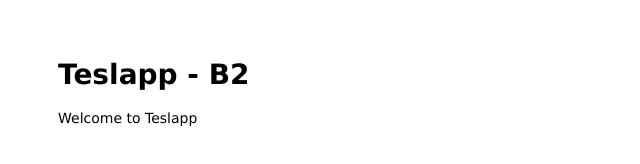
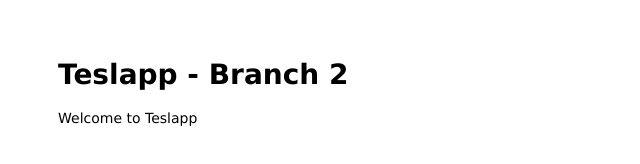
Before and after one commit to resilient1ne88/Teslapp, a website: page public/index.html in a window 1280 px wide. Shown: the whole page, without its empty margins (0-640 px from the left). Drawn offline with Linux system fonts and the light colour scheme.

Commit message:
Branch 2 Teslapp

```diff
--- a/public/index.html
+++ b/public/index.html
@@ -6,7 +6,7 @@
 </head>
 
 <body>
-  <h1>Teslapp - B2</h1>
+  <h1>Teslapp - Branch 2</h1>
   <p>Welcome to Teslapp</p>
 </body>
 
```
